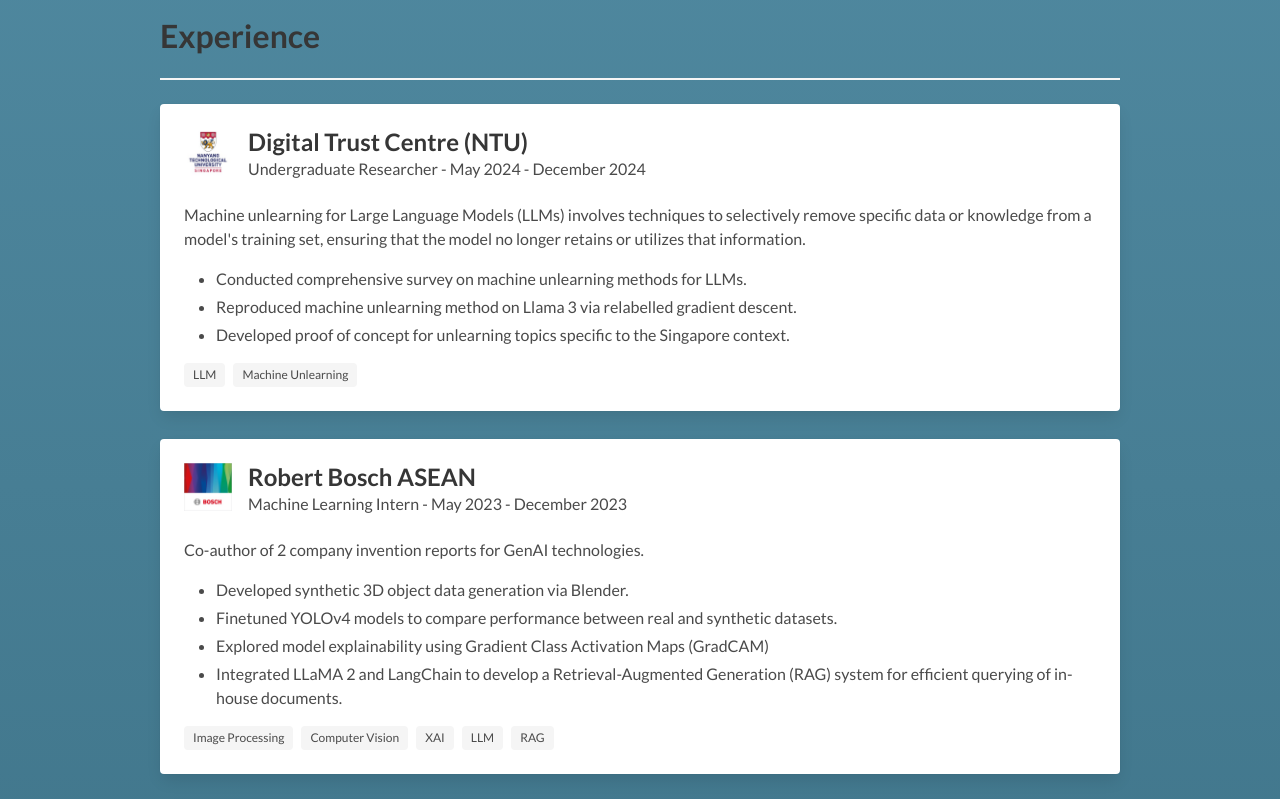
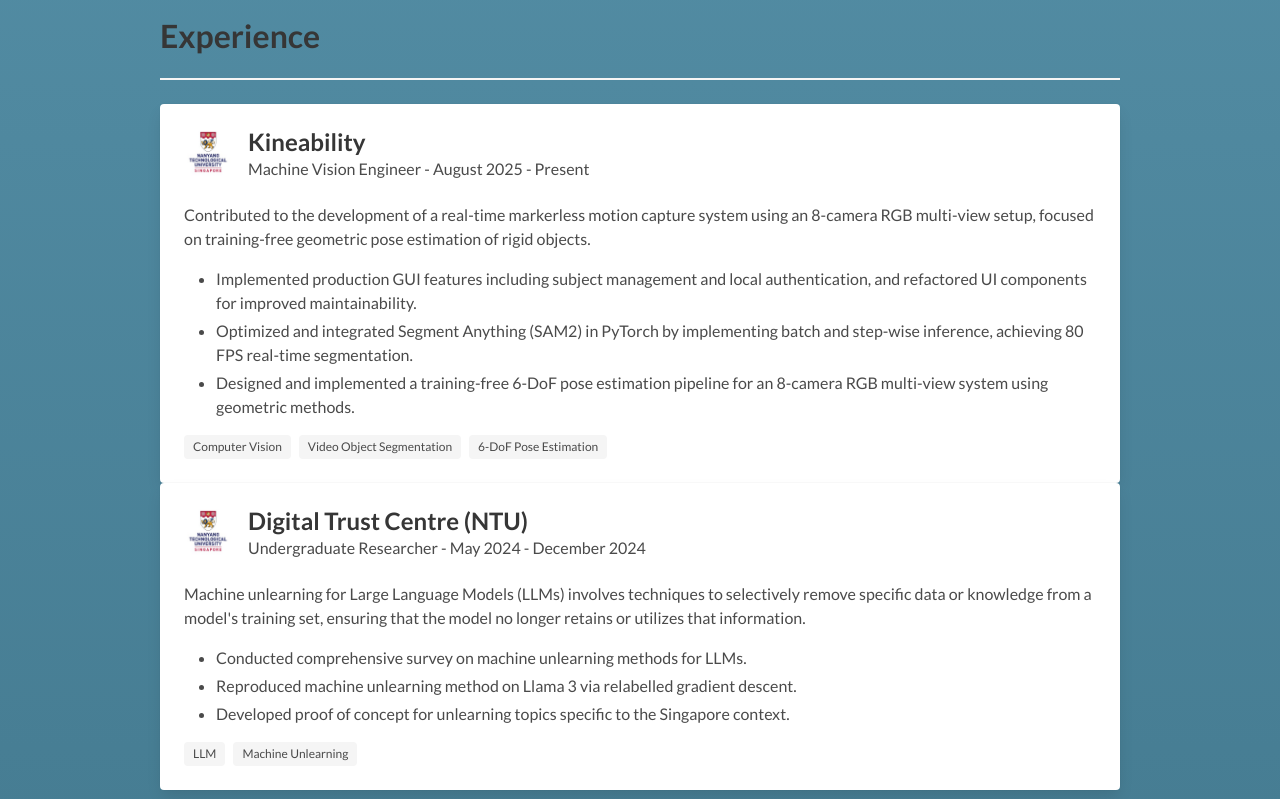
Before and after one commit to HersheyZinc/HersheyZinc.github.io, a plain HTML site: page index.html in a window 1280 px wide. Shown: the part 4100-4899 px from the top of the page. Drawn offline with Linux system fonts and the light colour scheme.

Commit message:
update experience

```diff
--- a/index.html
+++ b/index.html
@@ -393,6 +393,35 @@
               </figure>
             </div>
             <div class="media-content">
+              <p class="title is-4">Kineability</p>
+              <p class="subtitle is-6">Machine Vision Engineer - <time datetime="2025-8">August 2025</time> - <time>Present</time> </p>
+            </div>
+          </div>
+          <div class="content">
+            <p>Contributed to the development of a real-time markerless motion capture system using an 8-camera RGB multi-view setup, focused on training-free geometric pose estimation of rigid objects.</p>
+            <ul>
+              <li>Implemented production GUI features including subject management and local authentication, and refactored UI components for improved maintainability.</li>
+              <li>Optimized and integrated Segment Anything (SAM2) in PyTorch by implementing batch and step-wise inference, achieving 80 FPS real-time segmentation.</li>
+              <li>Designed and implemented a training-free 6-DoF pose estimation pipeline for an 8-camera RGB multi-view system using geometric methods.</li>
+            </ul>
+            <div class="tags">
+              <span class="tag">Computer Vision</span>
+              <span class="tag">Video Object Segmentation</span>
+              <span class="tag">6-DoF Pose Estimation</span>
+            </div>
+          </div>
+        </div>
+      </div>
+
+      <div class="card">
+        <div class="card-content">
+          <div class="media">
+            <div class="media-left">
+              <figure class="image is-48x48">
+                <img src="img/ntusg_logo.jpg" alt="NTU logo">
+              </figure>
+            </div>
+            <div class="media-content">
               <p class="title is-4">Digital Trust Centre (NTU)</p>
               <p class="subtitle is-6">Undergraduate Researcher - <time datetime="2024-5">May 2024</time> - <time
                   datetime="2024-12">December 2024</time> </p>
```
